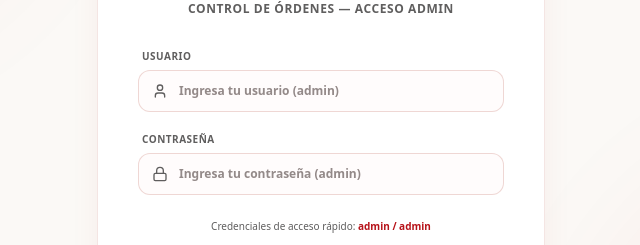
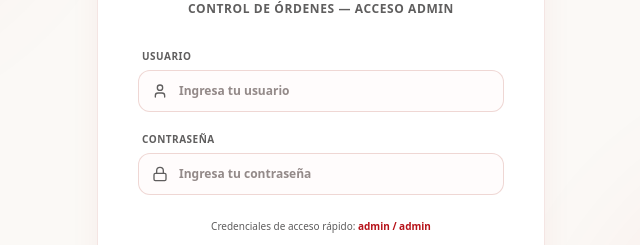
Before and after one commit to lausfg4/barrio-pizza-dashboard, a Next.js app: page / in a window 1280 px wide. Shown: the part 305-550 px from the top of the page, without its empty margins (319-959 px from the left). Built offline with nearby package versions, Linux system fonts and the light colour scheme.

Commit message:
fix: Quitar la sugerencia (admin) de los placeholders en el login

```diff
--- a/src/components/Login.tsx
+++ b/src/components/Login.tsx
@@ -70,7 +70,7 @@ export default function Login({ onLoginSuccess }: LoginProps) {
               <User className="w-4 h-4 absolute left-3.5 top-1/2 -translate-y-1/2 text-[#5f5e5e]" />
               <input
                 type="text"
-                placeholder="Ingresa tu usuario (admin)"
+                placeholder="Ingresa tu usuario"
                 value={username}
                 onChange={(e) => setUsername(e.target.value)}
                 required
@@ -85,7 +85,7 @@ export default function Login({ onLoginSuccess }: LoginProps) {
               <Lock className="w-4 h-4 absolute left-3.5 top-1/2 -translate-y-1/2 text-[#5f5e5e]" />
               <input
                 type="password"
-                placeholder="Ingresa tu contraseña (admin)"
+                placeholder="Ingresa tu contraseña"
                 value={password}
                 onChange={(e) => setPassword(e.target.value)}
                 required
```
